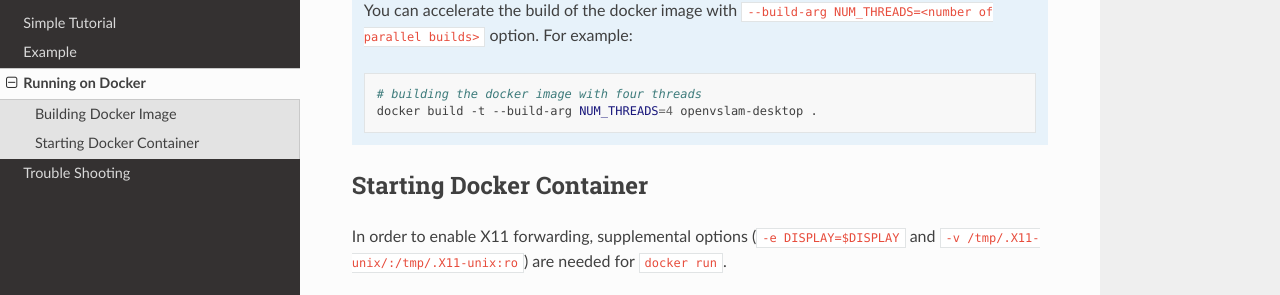
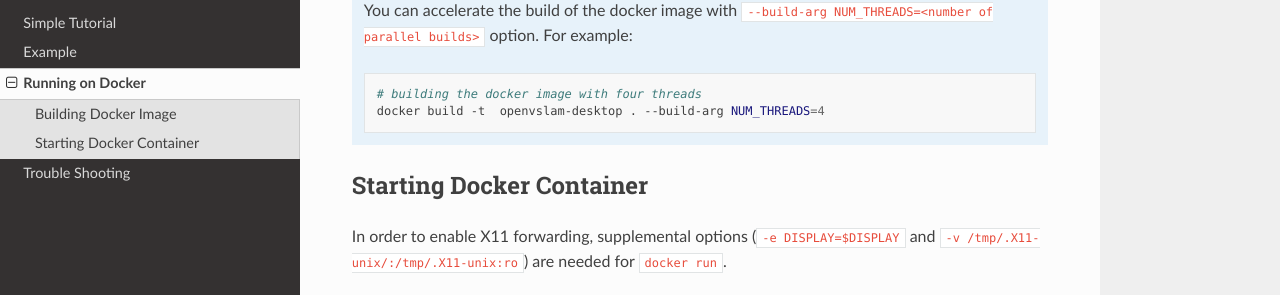
Before and after one commit to xdspacelab/openvslam, a Sphinx documentation site: the page built from docs/docker.rst, in a window 1280 px wide and 900 px high, scrolled down 473 px. Shown: the part 156-451 px from the top of the window. Built offline with Sphinx 7.4.7 and the Read the Docs theme 2.0.0, drawn with Linux system fonts in a browser that asks for light colours.

Commit message:
fix the order of argument

```diff
--- a/docs/docker.rst
+++ b/docs/docker.rst
@@ -35,7 +35,7 @@
     .. code-block:: bash
 
         # building the docker image with four threads
-        docker build -t --build-arg NUM_THREADS=4 openvslam-desktop .
+        docker build -t  openvslam-desktop . --build-arg NUM_THREADS=4
 
 
 .. _section-start-docker-container:
```
